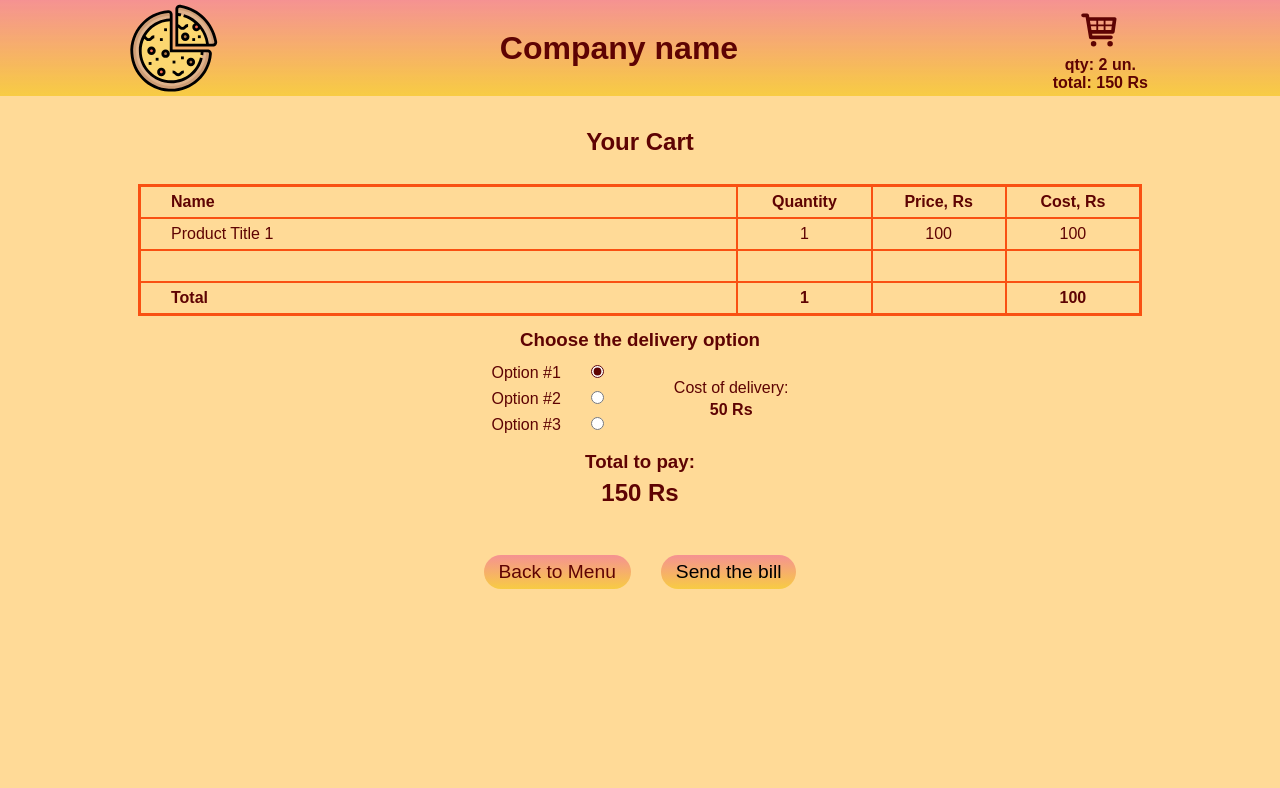
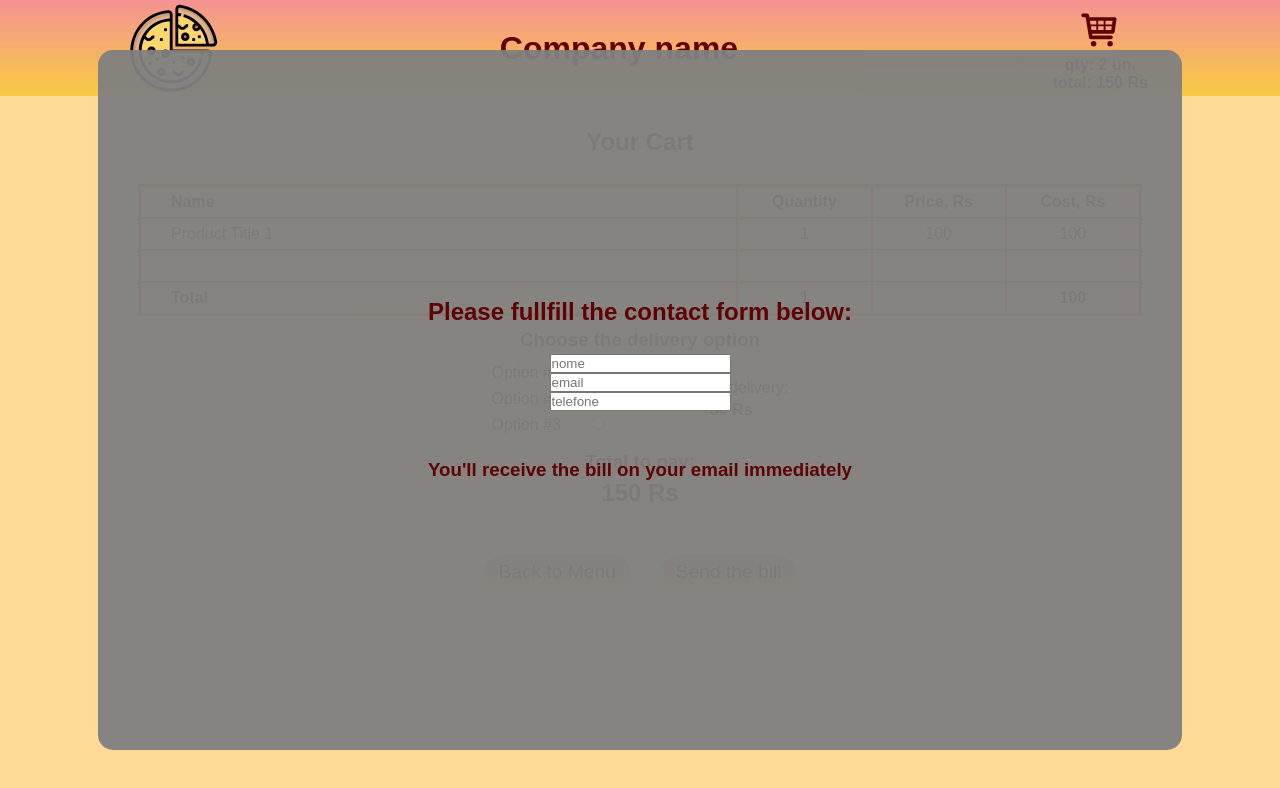
Before and after one commit to TrueAlexander/pizzasDeCasa, a React (Create React App) app: page /Cart in a window 1280 px wide. Shown: the top 788 px of the page. Built offline with nearby package versions, Linux system fonts and the light colour scheme.

Commit message:
processing

```diff
--- a/src/components/Modal.js
+++ b/src/components/Modal.js
@@ -1,8 +1,11 @@
+import ModalForm from "./ModalForm"
+
 const Modal = () => {
   return(
     <div className="modal">
-      <h2>Please fullfill the contact form below:</h2>
-      <h3>You'll receive the bill on your email immediately</h3>
+      <h2 className="modal__title">Please fullfill the contact form below:</h2>
+      <ModalForm/>
+      <h3 className="modal__subtitle">You'll receive the bill on your email immediately</h3>
     </div>
   )
 }
--- /dev/null
+++ b/src/components/ModalForm.js
@@ -0,0 +1,13 @@
+const ModalForm = () => {
+  return(
+    <div className="modal__form">
+      <form action="submit">
+        <input type="text" name="name" placeholder="nome" required />
+        <input type="email" name="email" placeholder="email" required/>
+        <input type="phone" name="phone" placeholder="telefone" required/>
+      </form>
+    </div>
+  )
+}
+
+export default ModalForm
--- a/src/index.css
+++ b/src/index.css
@@ -348,5 +348,28 @@ a {
   left: 50%;
   transform: translate(-50%, -50%);
   border-radius: 15px;
-  display: none;
+  display: flex;
+  flex-direction: column;
+  justify-content: center;
+  padding: 30px;
 }
+
+.modal__title {}
+
+.modal__subtitle {
+  margin: 20px 0;
+}
+
+/* ---Modal Form--- */
+
+.modal__form {
+  max-width: 700px;
+  margin: 30px auto;
+}
+
+.modal__form form {
+  display: flex;
+  flex-direction: column;
+}
+
+.modal__form form input {}
```
